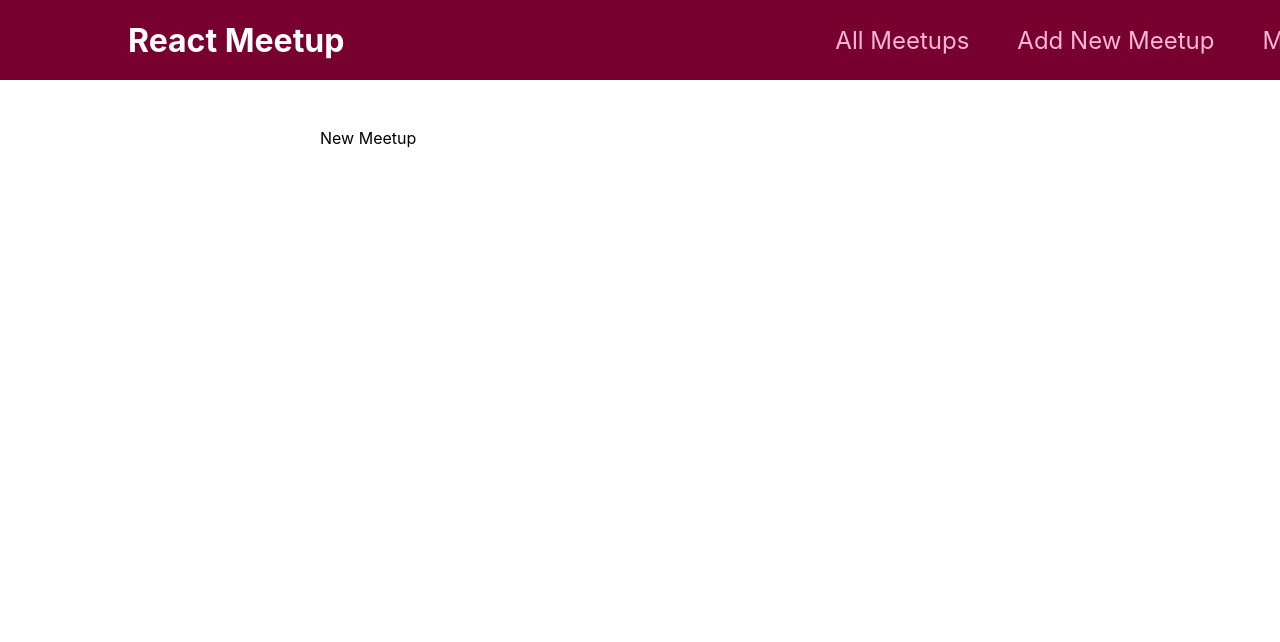
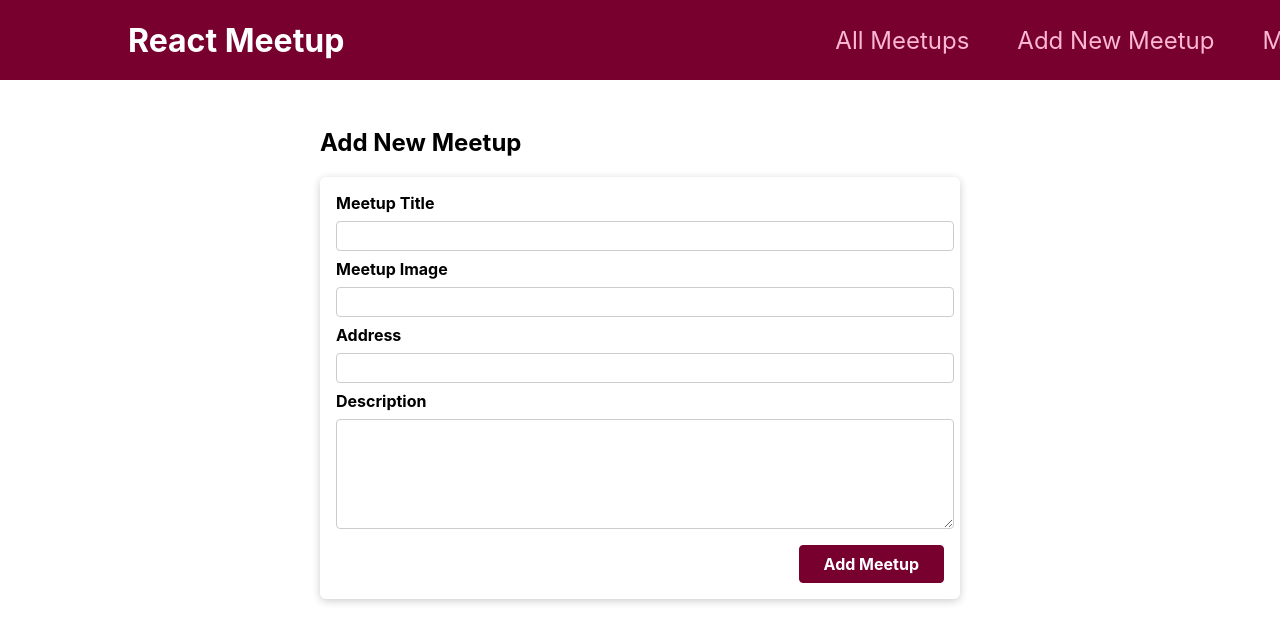
Before and after one commit to Annedrew/meetup-demo, a React (Create React App) app in the folder meetup/: page /new-meetup in a window 1280 px wide. Shown: the top 642 px of the page. Built offline with nearby package versions, Linux system fonts and the light colour scheme.

Commit message:
Add NewMeetup page using form

```diff
--- /dev/null
+++ b/meetup/src/components/meetups/NewMeetupForm.js
@@ -0,0 +1,32 @@
+import classes from "./NewMeetupForm.module.css";
+import Card from "../ui/Card";
+
+function NewMeetupForm() {
+  return (
+    <Card>
+      <form className={classes.form}>
+        <div className={classes.control}>
+          <label htmlFor="title">Meetup Title</label>
+          <input type="text" required id="title" />
+        </div>
+        <div className={classes.control}>
+          <label htmlFor="image">Meetup Image</label>
+          <input type="url" required id="image" />
+        </div>
+        <div className={classes.control}>
+          <label htmlFor="address">Address</label>
+          <input type="text" required id="address" />
+        </div>
+        <div className={classes.control}>
+          <label htmlFor="description">Description</label>
+          <textarea id="description" required rows="5"></textarea>
+        </div>
+        <div className={classes.actions}>
+          <button>Add Meetup</button>
+        </div>
+      </form>
+    </Card>
+  );
+}
+
+export default NewMeetupForm;
--- /dev/null
+++ b/meetup/src/components/meetups/NewMeetupForm.module.css
@@ -0,0 +1,45 @@
+.form {
+    padding: 1rem;
+  }
+
+  .control {
+    margin-bottom: 0.5rem;
+  }
+
+  .control label {
+    display: block;
+    font-weight: bold;
+    margin-bottom: 0.5rem;
+  }
+
+  .control input,
+  .control textarea {
+    display: block;
+    font: inherit;
+    border-radius: 4px;
+    border: 1px solid #ccc;
+    padding: 0.25rem;
+    width: 100%;
+  }
+
+  .actions {
+    margin-top: 1rem;
+    text-align: right;
+  }
+
+  .actions button {
+    font: inherit;
+    cursor: pointer;
+    background-color: #77002e;
+    color: white;
+    padding: 0.5rem 1.5rem;
+    border: 1px solid #77002e;
+    border-radius: 4px;
+    font-weight: bold;
+  }
+
+  .actions button:hover,
+  .actions button:active {
+    background-color: #a50e48;
+    border-color: #a50e48;
+  }
--- a/meetup/src/pages/NewMeetup.js
+++ b/meetup/src/pages/NewMeetup.js
@@ -1,7 +1,12 @@
+import NewMeetupForm from "../components/meetups/NewMeetupForm";
+
 function NewMeetupPage() {
-    return(
-        <div>New Meetup</div>
-    );
+  return (
+    <section>
+      <h1>Add New Meetup</h1>
+      <NewMeetupForm />
+    </section>
+  );
 }
 
 export default NewMeetupPage;
```
